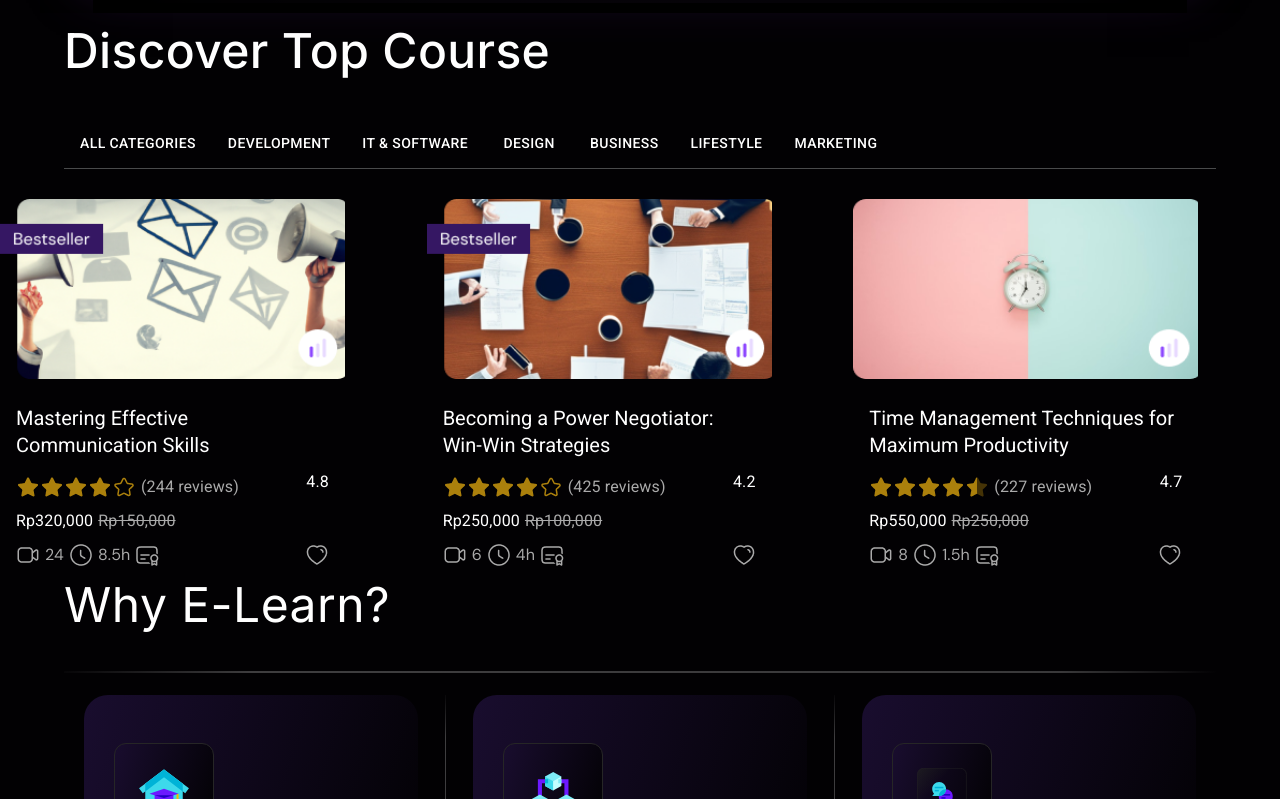
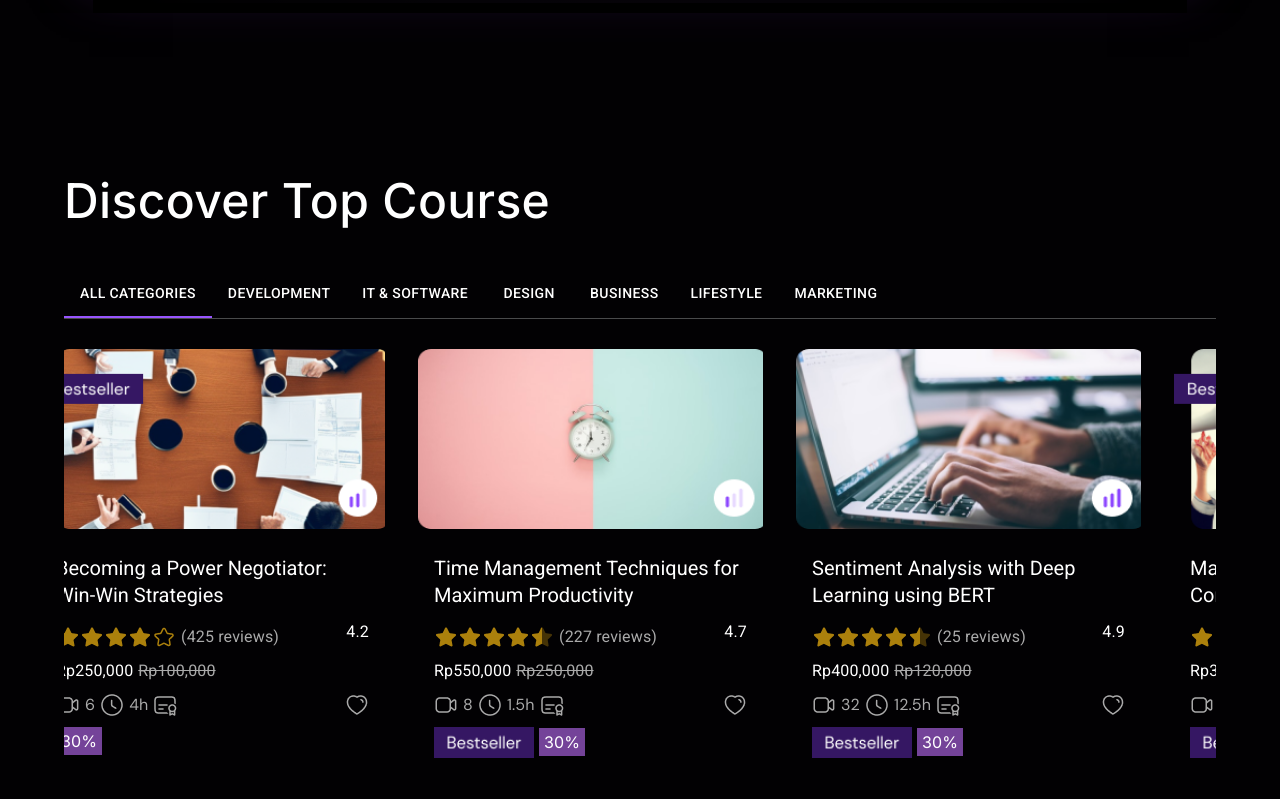
Before and after one commit to abdulmoiz180/Mudaris, a React (Vite) app: page / in a window 1280 px wide. Shown: the part 1001-1800 px from the top of the page. Built offline with nearby package versions, Linux system fonts and the light colour scheme; grey boxes are pictures that could not be loaded.

Commit message:
this code is going to be pushed on prod branch

```diff
--- a/src/Pages/Home/index.jsx
+++ b/src/Pages/Home/index.jsx
@@ -1,18 +1,19 @@
-
 import E_Learn from "../../components/E_Learn";
 import Footer from "../../components/Footer";
 import Hero from "../../components/Hero/Index";
 import FAQ from "../../components/Accordion";
 import PriceCards from "../../components/PriceCards/Index";
 import Courses from "../../components/Courses";
-
+import "./home.css";
+import Review from "../../components/Review/Index";
 const Home = () => {
   return (
     <section className="home-page column primary-bg">
-      <Hero/>
+      <Hero />
       <Courses />
-       <E_Learn />
-      <PriceCards/>
+      <Review />
+      <E_Learn />
+      <PriceCards />
       <FAQ />
       <Footer />
     </section>
--- a/src/components/Courses/Card/courseCard.css
+++ b/src/components/Courses/Card/courseCard.css
@@ -32,7 +32,8 @@
     object-fit: fill !important;
     width: 350px !important;
   }
-  .courses-card, .owl-item  {
+  .courses-card,
+  .owl-item {
     width: 350px;
   }
 }
@@ -41,7 +42,8 @@
     object-fit: fill !important;
     width: 350px !important;
   }
-  .courses-card, .owl-item  {
+  .courses-card,
+  .owl-item {
     width: 350px;
   }
 }
--- a/src/components/Courses/TabComponent.jsx
+++ b/src/components/Courses/TabComponent.jsx
@@ -104,7 +104,7 @@ export const TabComponent = ({ tabs }) => {
     items: items,
     nav: true,
     rewind: true,
-    autoplay: false,
+    autoplay: true,
     dots: true,
     loop: true,
     dotsEach: true,
--- a/src/components/Courses/courses.css
+++ b/src/components/Courses/courses.css
@@ -71,7 +71,9 @@
   background-color: #8c45ff !important;
   opacity: 1 !important;
 }
-
+.active {
+  height: 100% !important;
+}
 @media only screen and (max-width: 600px) {
   .courses-section .fs-48 {
     text-align: center;
@@ -130,6 +132,9 @@
   .courses-section {
     width: 100%;
   }
+  .owl-carousel .owl-item {
+    width: max-content !important;
+  }
 }
 @media only screen and (min-width: 768px) {
   .courses-section .fs-48 {
@@ -161,6 +166,24 @@
   .course-content {
     height: 400px;
   }
+  .owl-carousel .owl-item {
+    width: max-content !important;
+  }
+}
+@media only screen and (min-width: 992px) {
+  .owl-carousel .owl-item {
+    width: max-content !important;
+  }
+  .tab-buttons {
+    width: 90%;
+    margin: auto;
+  }
+  .css-heg063-MuiTabs-flexContainer {
+    justify-content: space-between !important;
+  }
+  .MuiTabs-indicator {
+    background-color: #9855ff !important;
+  }
 }
 @media only screen and (min-width: 1200px) {
   .tab-buttons {
@@ -172,11 +195,21 @@
   .css-heg063-MuiTabs-flexContainer {
     justify-content: space-between !important;
   }
+
   .course-content {
-    height: 400px;
+    width: 90%;
+    margin: auto;
+    height: 550px;
   }
   .owl-carousel .owl-item {
     margin: 0 !important;
+  }
+  .tab-container {
+    /* width: calc(100% - 50px); */
+    margin: auto;
+  }
+  .owl-carousel .owl-item {
+    width: 378px !important;
   }
 }
 
@@ -185,6 +218,10 @@
     text-align: start;
     margin-left: 0;
     font-size: 48px !important;
+  }
+  .tab-container {
+    width: 100% !important;
+    margin: auto;
   }
   .tab-buttons {
     gap: 50px;
@@ -196,8 +233,9 @@
   }
   .course-content {
     height: 100%;
+    width: 100% !important;
   }
   .owl-carousel .owl-item {
-    margin: 0 !important;
+    width: 378px !important;
   }
 }
--- a/src/components/E_Learn/Elearn.css
+++ b/src/components/E_Learn/Elearn.css
@@ -155,6 +155,9 @@
     justify-content: center;
     padding-top: 30px !important;
   }
+  .why-title {
+    text-align: center;
+  }
 }
 @media only screen and (min-width: 1200px) {
   .why_card {
@@ -168,6 +171,9 @@
     gap: 10px;
     padding: 22px 20px 24px 20px !important;
     justify-content: space-between;
+  }
+  .why-title {
+    text-align: left;
   }
   .vertical,
   .horizontal-line {
--- a/src/components/PriceCards/Index.jsx
+++ b/src/components/PriceCards/Index.jsx
@@ -7,9 +7,9 @@ import {
   Button,
   Container,
 } from "@mui/material";
-import {paymentPlans} from "../../Seed";
+import { paymentPlans } from "../../Seed";
 import "./PriceCard.css";
-import Line from '../../assets/Icons/line.png';
+import Line from "../../assets/Icons/line.png";
 import Tick from "../../assets/Icons/tick.png";
 
 export const PriceCards = () => {
@@ -37,7 +37,14 @@ export const PriceCards = () => {
                 <img src={Line} className="linePic" alt="line separator" />
               </Box>
               <ul className="plan-perks">
-                {[plan.perk1, plan.perk2, plan.perk3, plan.perk4, plan.perk5, plan.perk6]
+                {[
+                  plan.perk1,
+                  plan.perk2,
+                  plan.perk3,
+                  plan.perk4,
+                  plan.perk5,
+                  plan.perk6,
+                ]
                   .filter(Boolean)
                   .map((perk, perkIndex) => (
                     <Box className="perk flex inter" key={perkIndex}>
--- a/src/components/PriceCards/PriceCard.css
+++ b/src/components/PriceCards/PriceCard.css
@@ -130,8 +130,9 @@
     url(../../Assets/Images/Pattern.png) !important;
   background-size: cover !important;
   background-blend-mode: screen;
+  overflow: hidden !important;
 }
-.plan-card:nth-child(1):hover ~ .plan-card:nth-child(3n-1){
+.plan-card:nth-child(1):hover ~ .plan-card:nth-child(3n-1) {
   background: linear-gradient(180deg, #010002 0%, #361764 100%) !important;
   background-size: cover !important;
   background-blend-mode: screen !important;
--- a/src/global.css
+++ b/src/global.css
@@ -17,11 +17,11 @@
   --purple: #9855ff;
   --gray: #e6e6e6;
 }
-.dark-gray{
-  color: #AAAAAA !important;
+.dark-gray {
+  color: #aaaaaa !important;
 }
 
-.line-through{
+.line-through {
   text-decoration: line-through !important;
 }
 .gray {
```
Also changed, not shown: src/components/Courses/index.jsx (+5 -2 lines).
